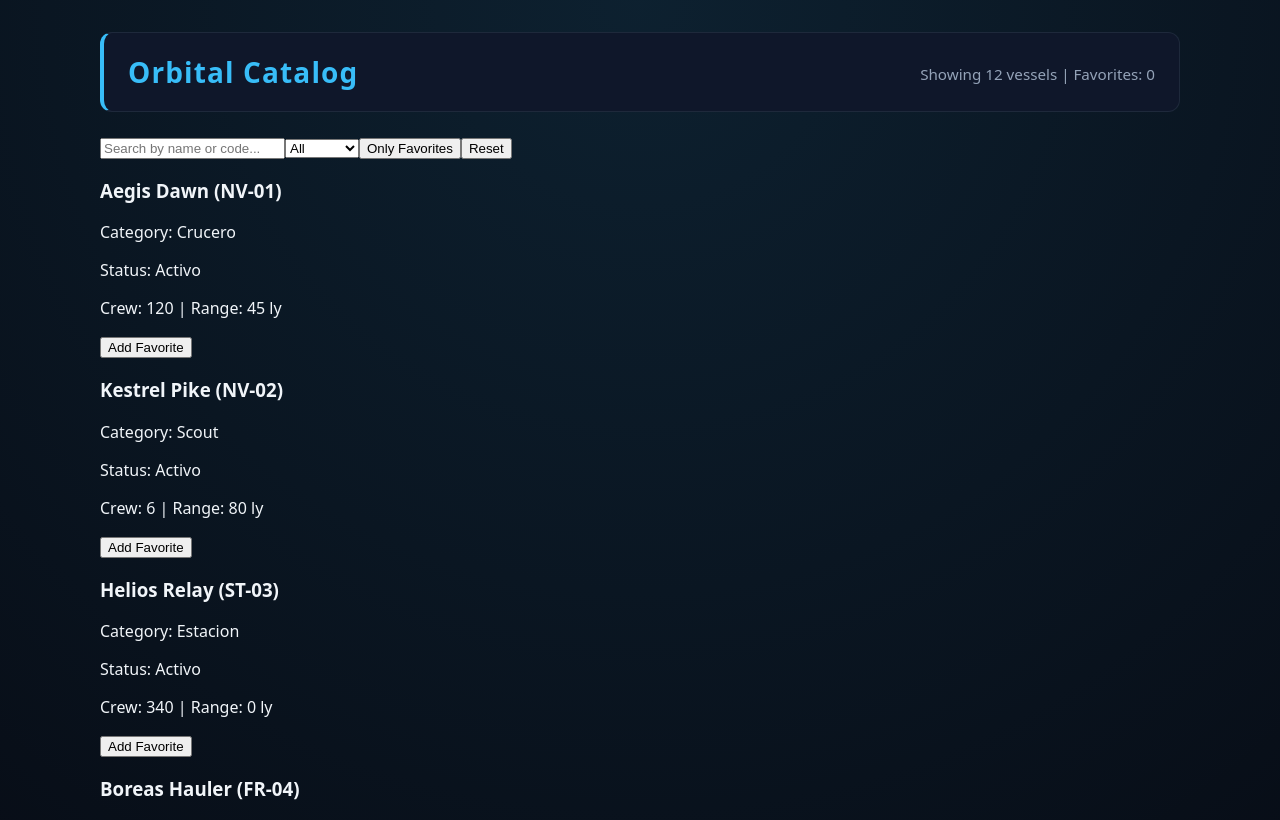
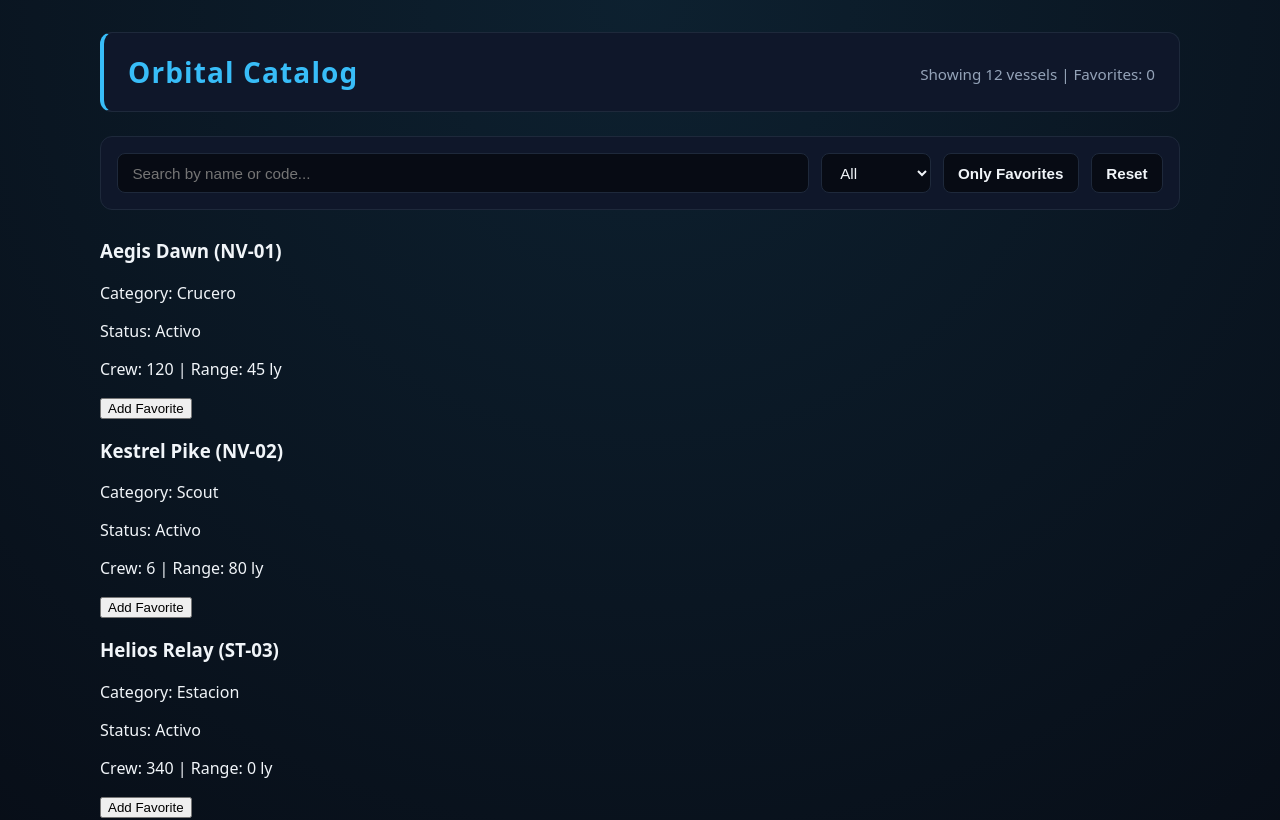
Before and after one commit to demon12700/Parcial2, a React (Vite) app: page / in a window 1280 px wide. Shown: the top 820 px of the page. Built offline with nearby package versions, Linux system fonts and the light colour scheme.

Commit message:
mejor botonera en index.css

```diff
--- a/src/index.css
+++ b/src/index.css
@@ -55,3 +55,47 @@
     color: var(--text-muted);
     font-size: 0.95rem;
   }
+
+  .filter-panel {
+    display: flex;
+    flex-wrap: wrap;
+    gap: 0.75rem;
+    padding: 1rem;
+    margin-bottom: 1.75rem;
+    background: var(--bg-panel);
+    border: 1px solid var(--border-subtle);
+    border-radius: 12px;
+  }
+
+  .filter-panel input,
+  .filter-panel select,
+  .filter-panel button {
+    padding: 0.6rem 0.9rem;
+    border-radius: 8px;
+    border: 1px solid var(--border-subtle);
+    background: var(--bg-space);
+    color: var(--text-main);
+    font-size: 0.95rem;
+  }
+
+  .filter-panel input {
+    flex: 1 1 220px;
+  }
+
+  .filter-panel input:focus,
+  .filter-panel select:focus,
+  .filter-panel button:focus-visible {
+    outline: 2px solid var(--accent-cyan);
+    outline-offset: 1px;
+  }
+
+  .filter-panel button {
+    cursor: pointer;
+    font-weight: 600;
+    transition: background-color 0.2s ease, border-color 0.2s ease;
+  }
+
+  .filter-panel button:hover {
+    border-color: var(--accent-cyan);
+    background: rgba(56, 189, 248, 0.12);
+  }
```
